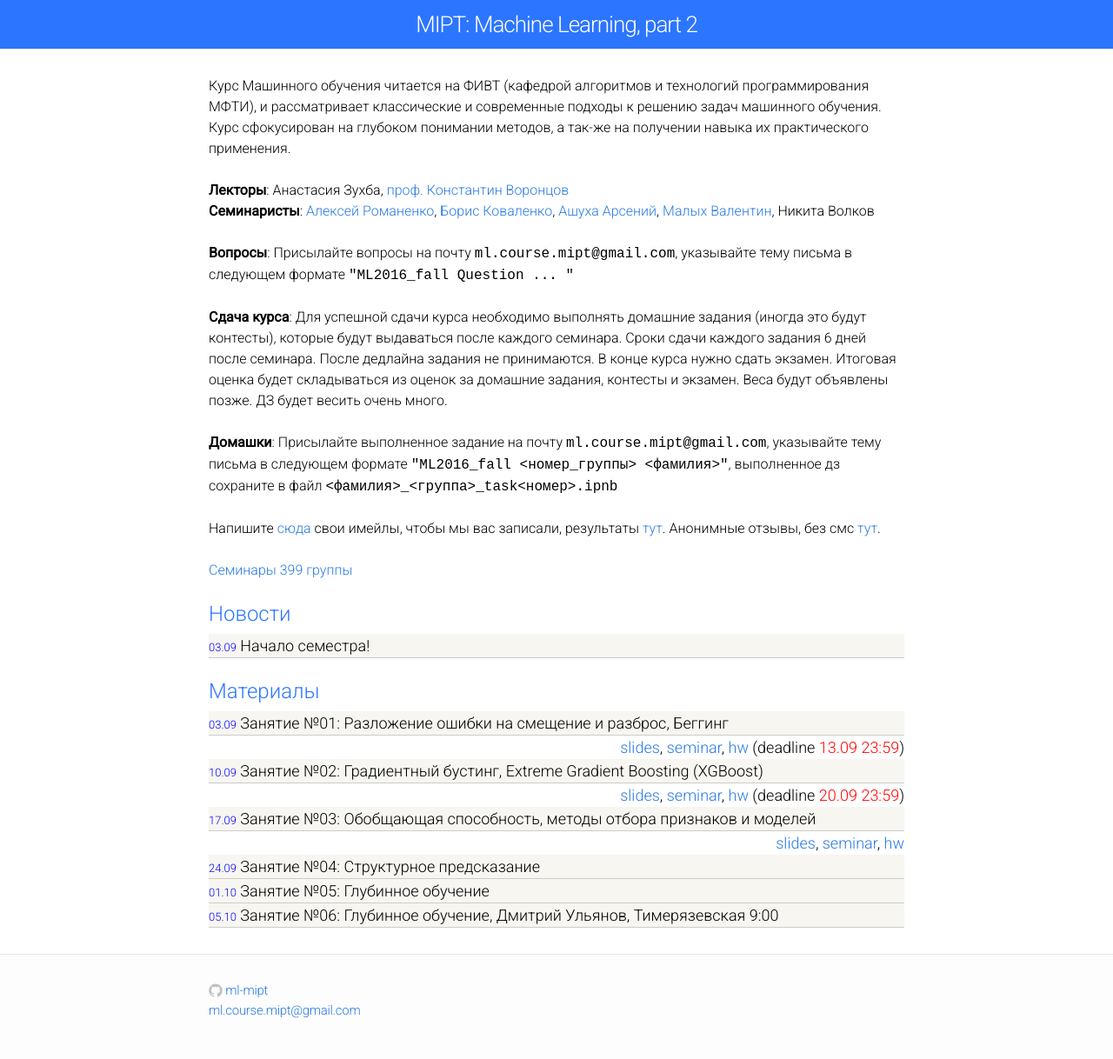
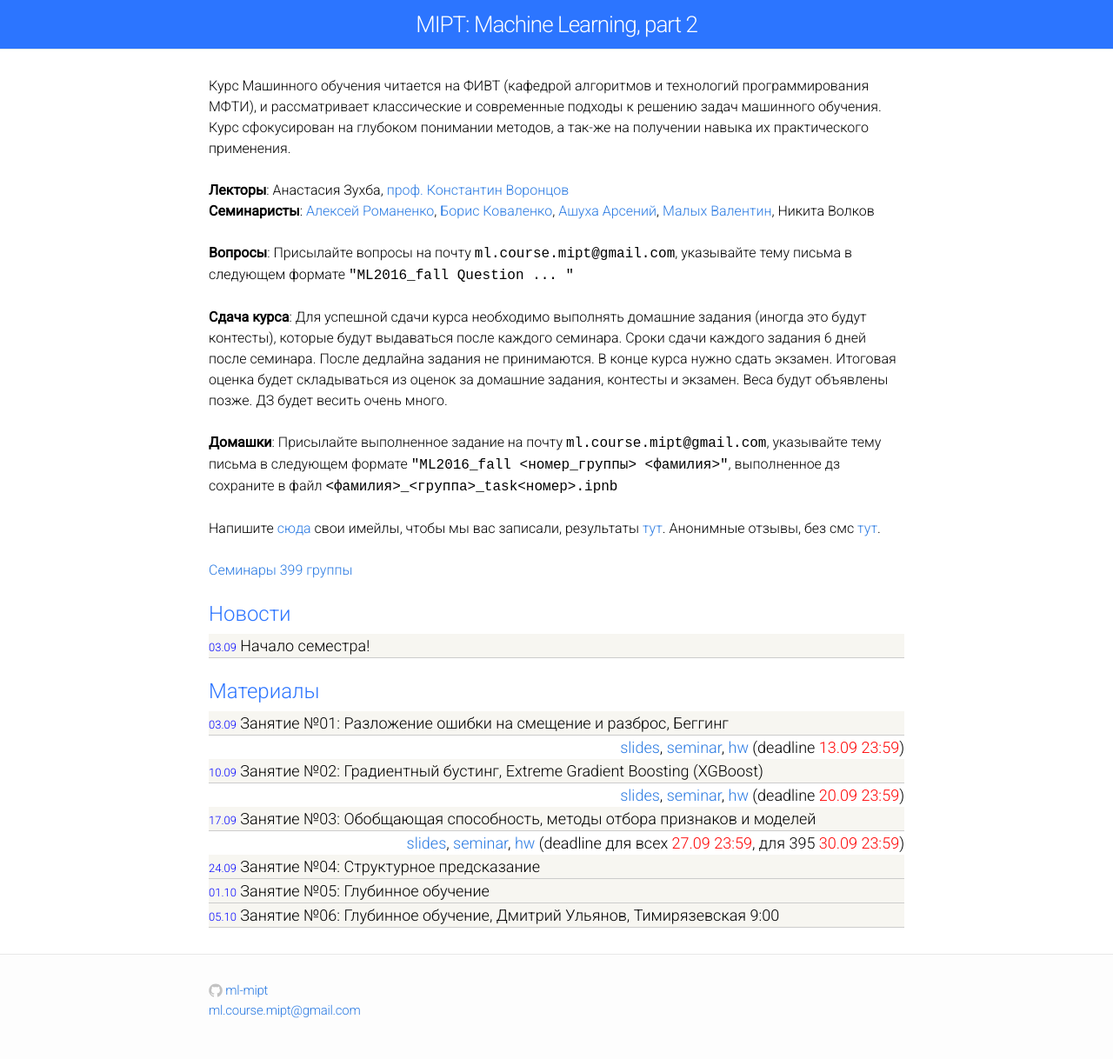
Before and after one commit to ml-mipt/old-ml-mipt.github.io, a Jekyll site: the page built from index.html, in a window 1280 px wide. Shown: the whole page at 87% size. Built offline with Jekyll 4.4.1, drawn with Linux system fonts in a browser that asks for light colours.

Commit message:
ензщ ашч

```diff
--- a/index.html
+++ b/index.html
@@ -65,6 +65,7 @@ layout: default
         <a href="https://github.com/ml-mipt/ml-mipt-part2/blob/master/lectures/lec3-ModelSelection.pdf">slides</a>,
         <a href="https://github.com/ml-mipt/ml-mipt-part2/blob/master/seminars/sem03_model_selection/seminar3.ipynb">seminar</a>,
         <a href="https://github.com/ml-mipt/ml-mipt-part2/blob/master/home_works/hw03_model_selection/task3.ipynb">hw</a>
+        (deadline для всех <font color="red">27.09 23:59</font>, для 395 <font color="red">30.09 23:59</font>)
     </div>
 
     <div class="materials-item">
@@ -80,7 +81,7 @@ layout: default
     </div>
 
     <div class="materials-item">
-      <font size="2" color="blue">05.10</font> Занятие №06: Глубинное обучение, Дмитрий Ульянов, Тимерязевская 9:00
+      <font size="2" color="blue">05.10</font> Занятие №06: Глубинное обучение, Дмитрий Ульянов, Тимирязевская 9:00
     </div>
     <div style="text-align: right">
     </div>
```
